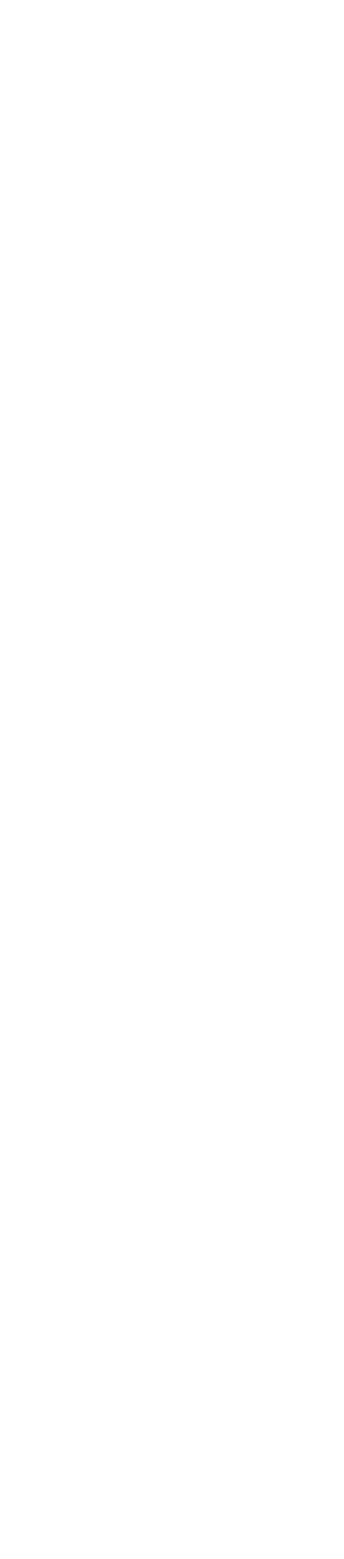
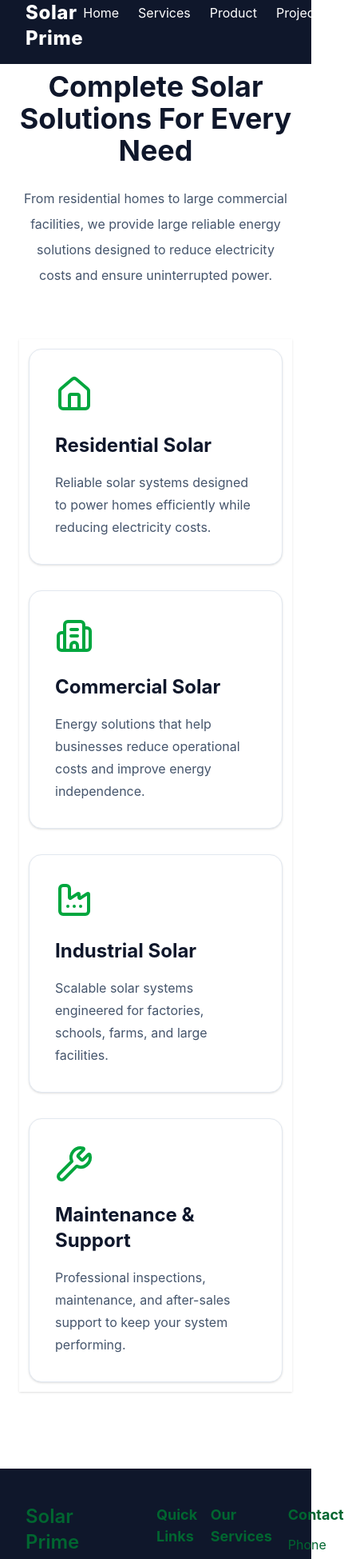
Before and after one commit to Justice-code-ops/solar-prime, a React (Vite) app in the folder frontend/: page /services in a window 390 px wide. Before the commit this address had no page. Shown: the part 48-1997 px from the top of the page at 80% size, 431 px wide, since content can reach past the window. Before the commit the page ends 844 px from the top, so only its background shows below. Built offline with nearby package versions, Linux system fonts and the light colour scheme.

Commit message:
feat(footer): add responsive business footer

```diff
--- a/frontend/src/App.jsx
+++ b/frontend/src/App.jsx
@@ -1,19 +1,28 @@
 import { Routes, Route } from 'react-router-dom'
 import Home from './pages/Home'
 import ProductDetails from './pages/ProductDetails'
+import Services from './components/Services'
+import Footer from './components/Footer'
+import Navbar from './components/Navbar'
 
 
 function App() {
 
   return (
     <>
+      <Navbar />
       <Routes>
         <Route path="/" element={<Home />} />
         <Route
           path="/products/:id"
           element={<ProductDetails />}
         />
+        <Route
+          path='/services'
+          element={<Services />}
+        />
       </Routes>
+      <Footer />
     </>
   )
 }
--- /dev/null
+++ b/frontend/src/components/Footer.jsx
@@ -0,0 +1,65 @@
+import React from 'react'
+import { FaFacebook, FaInstagram, FaTwitter, FaWhatsapp } from "react-icons/fa";
+import { Link } from 'react-router-dom';
+import { links } from '../data/links';
+
+function Footer() {
+  return (
+    <section className='flex flex-col bg-slate-900 text-green-800 p-8'>
+      <div className='flex gap-8 py-3'>
+        <div className='flex flex-col gap-5'>
+            <h1 className='font-semibold text-2xl'>Solar Prime</h1>
+            <p className='text-sm max-w-xs'>
+                Solar Prime is a trusted provider of custom residential and commercial solar solutions. From upfront energy audits to professional installation and ongoing support, we build dependable power systems tailored to your exact needs.
+            </p>
+            <div className='flex gap-3 text-2xl'>
+                <FaWhatsapp />
+                <FaFacebook />
+                <FaInstagram />
+                <FaTwitter />
+            </div>
+        </div>
+        <div className='flex flex-1 items-start justify-between'>
+          <div className='flex-flex-col gap-8'>
+            <h1 className='text-[18px] font-bold mb-3'>Quick Links</h1>
+            <div className='space-y-1'>
+              {
+                links.map((link) => (
+                  <Link to={link.path} key={link.path}>
+                    <h1 className='hover:scale-105 transition-all duration-300'> {link.name} </h1>
+                  </Link>
+                ))
+              }
+            </div>
+          </div>
+          <div>
+            <h1 className='text-[18px] font-bold mb-3'>Our Services</h1>
+            <div className='space-y-1'>
+              <p>Residential Solar installation</p>
+              <p>Commercial Solar installation</p>
+              <p>Industrial Solar installation</p>
+              <p>maintenance</p>
+            </div>
+          </div>
+          <div>
+            <h1 className='text-[18px] font-bold mb-3'>Contact</h1>
+            <div className='space-y-1'>
+              <p>Phone</p>
+              <p>Email</p>
+              <p>Address</p>
+              <p>Business Hours</p>
+            </div>
+          </div>
+        </div>
+      </div>
+      <div className='flex gap-2 items-center border-t border-t-green-800 border-dotted'>
+        <p>&copy;</p>
+        <p> 2026 </p>
+        <p className='font-semibold text-[20px]'>Solar Prime.</p>
+        <p>All Rights Reserved.</p>
+      </div>
+    </section>
+  )
+}
+
+export default Footer
--- /dev/null
+++ b/frontend/src/data/links.js
@@ -0,0 +1,26 @@
+export const links = [
+    {
+        name: 'Home',
+        path: '/',
+    },
+    {
+        name: 'Services',
+        path: '/services',
+    },
+    {
+        name: 'Products',
+        path: '/products'
+    },
+    {
+        name: 'Projects',
+        path: '/projects'
+    },
+    {
+        name: 'About',
+        path: '/About'
+    },
+    {
+        name: 'Contacts',
+        path: '/contacts'
+    }
+]
--- a/frontend/src/pages/Home.jsx
+++ b/frontend/src/pages/Home.jsx
@@ -5,6 +5,7 @@ import Services from "../components/Services"
 import WhyChooseUs from "../components/WhyChooseUs"
 import Testimonials from "../components/Testimonials"
 import FAQ from "../components/FAQ"
+import Footer from "../components/Footer"
 
 
 function Home() {
@@ -15,8 +16,8 @@ function Home() {
         <Services />
         <WhyChooseUs />
         <Testimonials />
+        <FeaturedProducts />
         <FAQ />
-        <FeaturedProducts />
 
     </>
   )
```
Also changed, not shown: frontend/public/facebook.avif (added), frontend/public/whatsapp.avif (added).
